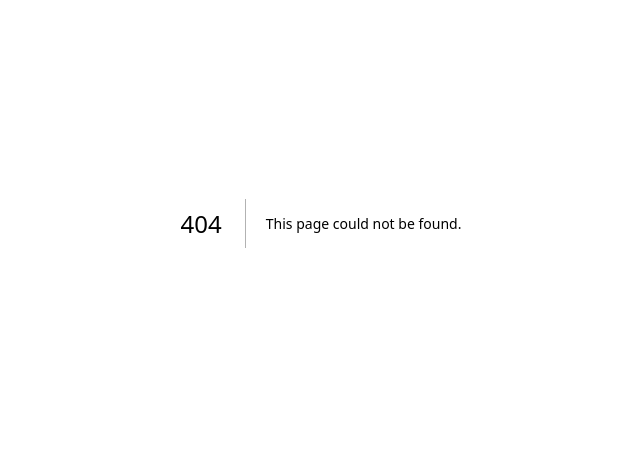
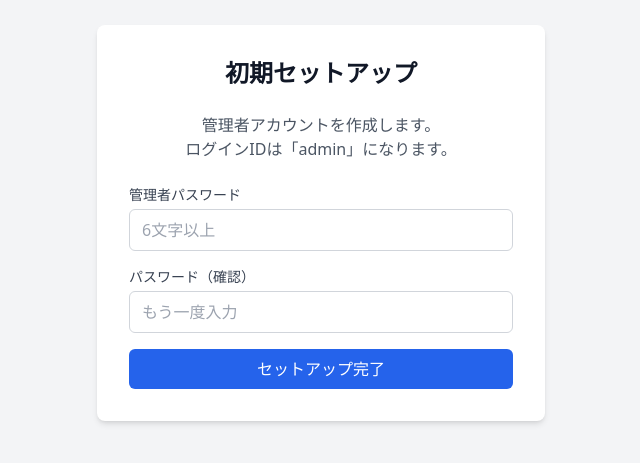
Before and after one commit to gojiemon/shift-management, a Next.js app: page /setup in a window 1280 px wide. Before the commit this address had no page. Shown: the part 177-640 px from the top of the page, without its empty margins (319-959 px from the left). Built offline with nearby package versions, Linux system fonts and the light colour scheme; no server answers; the database is empty.

Commit message:
Switch to PostgreSQL and add setup page for Vercel deployment

```diff
--- a/package.json
+++ b/package.json
@@ -4,7 +4,7 @@
   "private": true,
   "scripts": {
     "dev": "next dev",
-    "build": "prisma generate && next build",
+    "build": "prisma generate && prisma db push && next build",
     "postinstall": "prisma generate",
     "start": "next start",
     "lint": "next lint",
--- /dev/null
+++ b/src/app/api/setup/route.ts
@@ -0,0 +1,72 @@
+import { NextRequest, NextResponse } from "next/server";
+import { prisma } from "@/lib/prisma";
+import bcrypt from "bcryptjs";
+
+// POST: Initial setup - create admin user if none exists
+export async function POST(request: NextRequest) {
+  try {
+    // Check if any admin user exists
+    const existingAdmin = await prisma.user.findFirst({
+      where: { role: "ADMIN" },
+    });
+
+    if (existingAdmin) {
+      return NextResponse.json(
+        { error: "セットアップは既に完了しています" },
+        { status: 400 }
+      );
+    }
+
+    const body = await request.json();
+    const { adminPassword } = body;
+
+    if (!adminPassword || adminPassword.length < 6) {
+      return NextResponse.json(
+        { error: "管理者パスワードは6文字以上必要です" },
+        { status: 400 }
+      );
+    }
+
+    // Create admin user
+    const passwordHash = await bcrypt.hash(adminPassword, 10);
+    const admin = await prisma.user.create({
+      data: {
+        name: "管理者",
+        role: "ADMIN",
+        loginId: "admin",
+        passwordHash,
+      },
+    });
+
+    return NextResponse.json({
+      success: true,
+      message: "セットアップ完了",
+      loginId: admin.loginId,
+    });
+  } catch (error) {
+    console.error("Setup failed:", error);
+    return NextResponse.json(
+      { error: "セットアップに失敗しました" },
+      { status: 500 }
+    );
+  }
+}
+
+// GET: Check if setup is needed
+export async function GET() {
+  try {
+    const existingAdmin = await prisma.user.findFirst({
+      where: { role: "ADMIN" },
+    });
+
+    return NextResponse.json({
+      setupRequired: !existingAdmin,
+    });
+  } catch (error) {
+    console.error("Setup check failed:", error);
+    return NextResponse.json(
+      { error: "確認に失敗しました" },
+      { status: 500 }
+    );
+  }
+}
--- a/src/app/login/page.tsx
+++ b/src/app/login/page.tsx
@@ -1,13 +1,33 @@
 "use client";
 
-import { useState } from "react";
+import { useState, useEffect } from "react";
 import { useRouter } from "next/navigation";
 
 export default function LoginPage() {
   const router = useRouter();
   const [loginId, setLoginId] = useState("");
+  const [password, setPassword] = useState("");
   const [error, setError] = useState("");
   const [isLoading, setIsLoading] = useState(false);
+  const [checking, setChecking] = useState(true);
+
+  useEffect(() => {
+    const checkSetup = async () => {
+      try {
+        const res = await fetch("/api/setup");
+        const data = await res.json();
+        if (data.setupRequired) {
+          router.push("/setup");
+          return;
+        }
+      } catch {
+        // Ignore error
+      } finally {
+        setChecking(false);
+      }
+    };
+    checkSetup();
+  }, [router]);
 
   const handleSubmit = async (e: React.FormEvent) => {
     e.preventDefault();
@@ -18,7 +38,7 @@ export default function LoginPage() {
       const res = await fetch("/api/auth/login", {
         method: "POST",
         headers: { "Content-Type": "application/json" },
-        body: JSON.stringify({ loginId }),
+        body: JSON.stringify({ loginId, password }),
       });
 
       const data = await res.json();
@@ -41,6 +61,10 @@ export default function LoginPage() {
       setIsLoading(false);
     }
   };
+
+  if (checking) {
+    return <div className="min-h-screen flex items-center justify-center">読み込み中...</div>;
+  }
 
   return (
     <div className="min-h-screen flex items-center justify-center bg-gray-100">
@@ -70,6 +94,21 @@ export default function LoginPage() {
             />
           </div>
 
+          <div>
+            <label htmlFor="password" className="label">
+              パスワード
+            </label>
+            <input
+              id="password"
+              type="password"
+              value={password}
+              onChange={(e) => setPassword(e.target.value)}
+              className="input"
+              required
+              autoComplete="current-password"
+            />
+          </div>
+
           <button
             type="submit"
             disabled={isLoading}
--- /dev/null
+++ b/src/app/setup/page.tsx
@@ -0,0 +1,131 @@
+"use client";
+
+import { useState, useEffect } from "react";
+import { useRouter } from "next/navigation";
+
+export default function SetupPage() {
+  const router = useRouter();
+  const [password, setPassword] = useState("");
+  const [confirmPassword, setConfirmPassword] = useState("");
+  const [loading, setLoading] = useState(true);
+  const [submitting, setSubmitting] = useState(false);
+  const [error, setError] = useState("");
+  const [setupRequired, setSetupRequired] = useState(false);
+
+  useEffect(() => {
+    const checkSetup = async () => {
+      try {
+        const res = await fetch("/api/setup");
+        const data = await res.json();
+        if (!data.setupRequired) {
+          router.push("/login");
+        } else {
+          setSetupRequired(true);
+        }
+      } catch {
+        setError("確認に失敗しました");
+      } finally {
+        setLoading(false);
+      }
+    };
+    checkSetup();
+  }, [router]);
+
+  const handleSubmit = async (e: React.FormEvent) => {
+    e.preventDefault();
+    setError("");
+
+    if (password !== confirmPassword) {
+      setError("パスワードが一致しません");
+      return;
+    }
+
+    if (password.length < 6) {
+      setError("パスワードは6文字以上必要です");
+      return;
+    }
+
+    setSubmitting(true);
+    try {
+      const res = await fetch("/api/setup", {
+        method: "POST",
+        headers: { "Content-Type": "application/json" },
+        body: JSON.stringify({ adminPassword: password }),
+      });
+
+      const data = await res.json();
+
+      if (!res.ok) {
+        throw new Error(data.error || "セットアップに失敗しました");
+      }
+
+      alert("セットアップ完了！ログインIDは「admin」です。");
+      router.push("/login");
+    } catch (err) {
+      setError(err instanceof Error ? err.message : "エラーが発生しました");
+    } finally {
+      setSubmitting(false);
+    }
+  };
+
+  if (loading) {
+    return <div className="min-h-screen flex items-center justify-center">読み込み中...</div>;
+  }
+
+  if (!setupRequired) {
+    return null;
+  }
+
+  return (
+    <div className="min-h-screen flex items-center justify-center bg-gray-100">
+      <div className="bg-white p-8 rounded-lg shadow-md w-full max-w-md">
+        <h1 className="text-2xl font-bold text-center mb-6">初期セットアップ</h1>
+        <p className="text-gray-600 mb-6 text-center">
+          管理者アカウントを作成します。<br />
+          ログインIDは「admin」になります。
+        </p>
+
+        {error && (
+          <div className="bg-red-50 text-red-600 p-3 rounded-md mb-4">
+            {error}
+          </div>
+        )}
+
+        <form onSubmit={handleSubmit} className="space-y-4">
+          <div>
+            <label className="label">管理者パスワード</label>
+            <input
+              type="password"
+              value={password}
+              onChange={(e) => setPassword(e.target.value)}
+              className="input"
+              placeholder="6文字以上"
+              required
+              minLength={6}
+            />
+          </div>
+
+          <div>
+            <label className="label">パスワード（確認）</label>
+            <input
+              type="password"
+              value={confirmPassword}
+              onChange={(e) => setConfirmPassword(e.target.value)}
+              className="input"
+              placeholder="もう一度入力"
+              required
+            />
+          </div>
+
+          <button
+            type="submit"
+            disabled={submitting}
+            className="btn btn-primary w-full"
+          >
+            {submitting ? "セットアップ中..." : "セットアップ完了"}
+          </button>
+        </form>
+      </div>
+    </div>
+  );
+}
```
Also changed, not shown: 1 other file (tests, documents, lock files or other folders).
